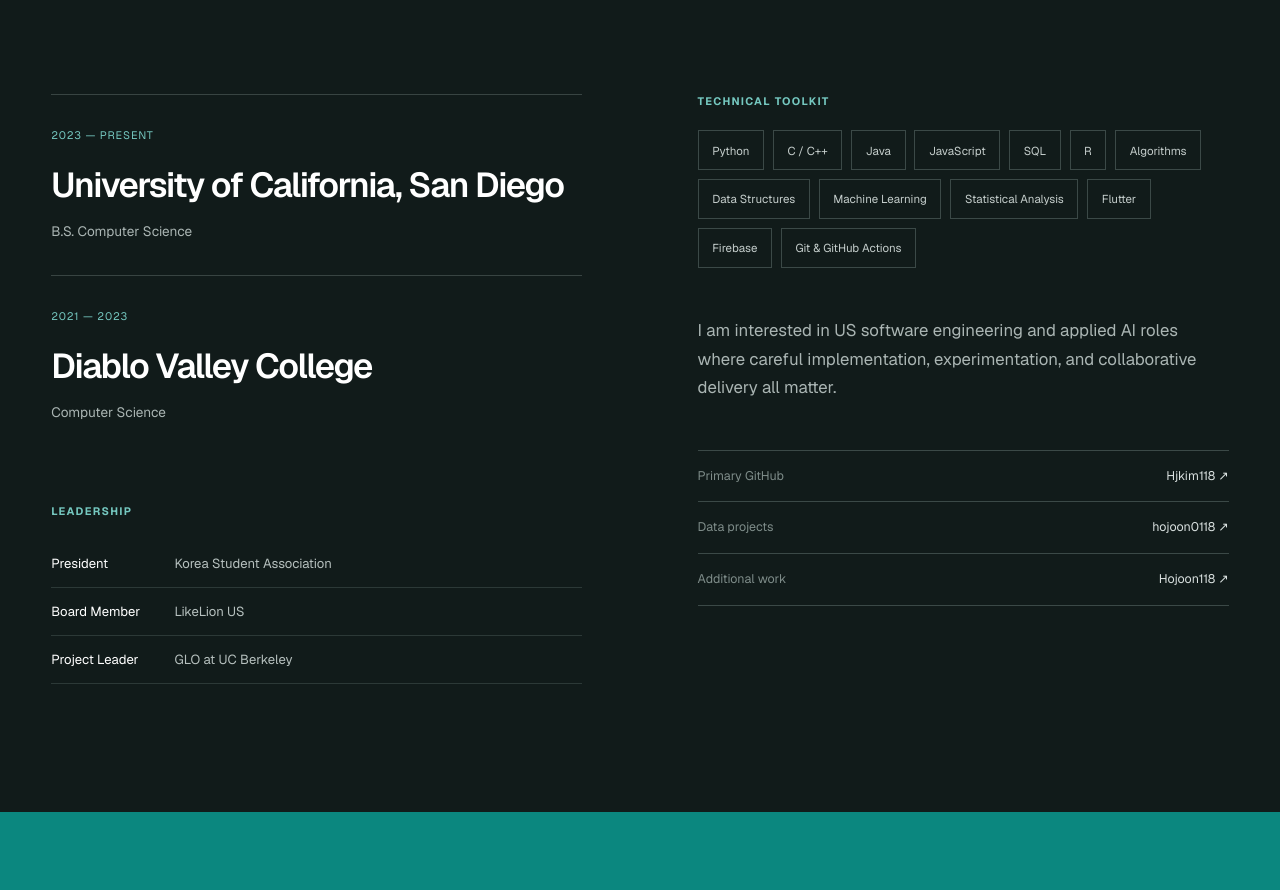
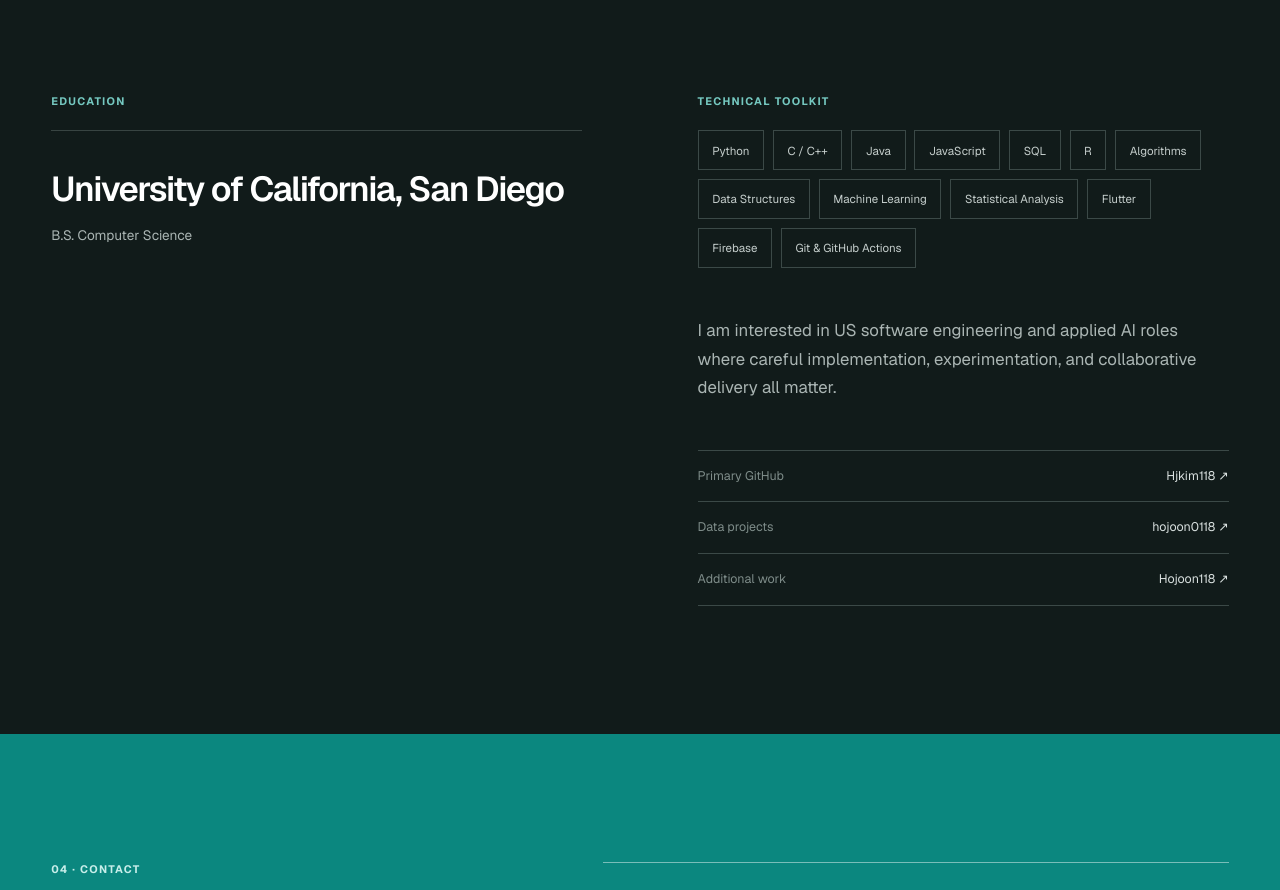
Before and after one commit to Hojoon118/Hojoon118.github.io, a Next.js app: page / in a window 1280 px wide. Shown: the part 4633-5523 px from the top of the page. Built offline with nearby package versions, Linux system fonts and the light colour scheme.

Commit message:
Simplify portfolio education section

```diff
--- a/app/globals.css
+++ b/app/globals.css
@@ -187,14 +187,9 @@ a { color: inherit; text-decoration: none; }
 .profile-section .section-title > p { color: #aab5b3; }
 .profile-grid { max-width: 1380px; margin: 0 auto; display: grid; grid-template-columns: 1fr 1fr; gap: clamp(4rem, 9vw, 10rem); }
 .education-column > article { padding: 2rem 0; border-top: 1px solid #384442; }
-.education-column > article p { margin: 0 0 1rem; color: #75c8c0; font-size: .68rem; letter-spacing: .08em; text-transform: uppercase; }
 .education-column > article h3 { margin: 0 0 .5rem; font-size: clamp(1.4rem, 2.7vw, 2.4rem); letter-spacing: -.04em; font-weight: 520; }
 .education-column > article span { color: #aab5b3; font-size: .85rem; }
-.leadership-block { margin-top: 3rem; }
 .small-label { color: #75c8c0; margin: 0 0 1.4rem; }
-.leadership-block ul { margin: 0; padding: 0; list-style: none; }
-.leadership-block li { padding: .85rem 0; border-bottom: 1px solid #2c3937; color: #b6c0be; font-size: .82rem; }
-.leadership-block li span { width: 120px; display: inline-block; color: white; }
 .skill-list { display: flex; flex-wrap: wrap; gap: .55rem; }
 .skill-list span { padding: .65rem .85rem; border: 1px solid #3b4947; color: #c5cecc; font-size: .72rem; transition: background .2s, color .2s, border-color .2s; }
 .skill-list span:hover { background: var(--teal); border-color: var(--teal); color: white; }
--- a/app/page.tsx
+++ b/app/page.tsx
@@ -257,24 +257,11 @@ export default function Home() {
         </div>
         <div className="profile-grid">
           <div className="education-column">
+            <p className="small-label">Education</p>
             <article>
-              <p>2023 — Present</p>
               <h3>University of California, San Diego</h3>
               <span>B.S. Computer Science</span>
             </article>
-            <article>
-              <p>2021 — 2023</p>
-              <h3>Diablo Valley College</h3>
-              <span>Computer Science</span>
-            </article>
-            <div className="leadership-block">
-              <p className="small-label">Leadership</p>
-              <ul>
-                <li><span>President</span> Korea Student Association</li>
-                <li><span>Board Member</span> LikeLion US</li>
-                <li><span>Project Leader</span> GLO at UC Berkeley</li>
-              </ul>
-            </div>
           </div>
           <div className="skills-column">
             <p className="small-label">Technical toolkit</p>
```
